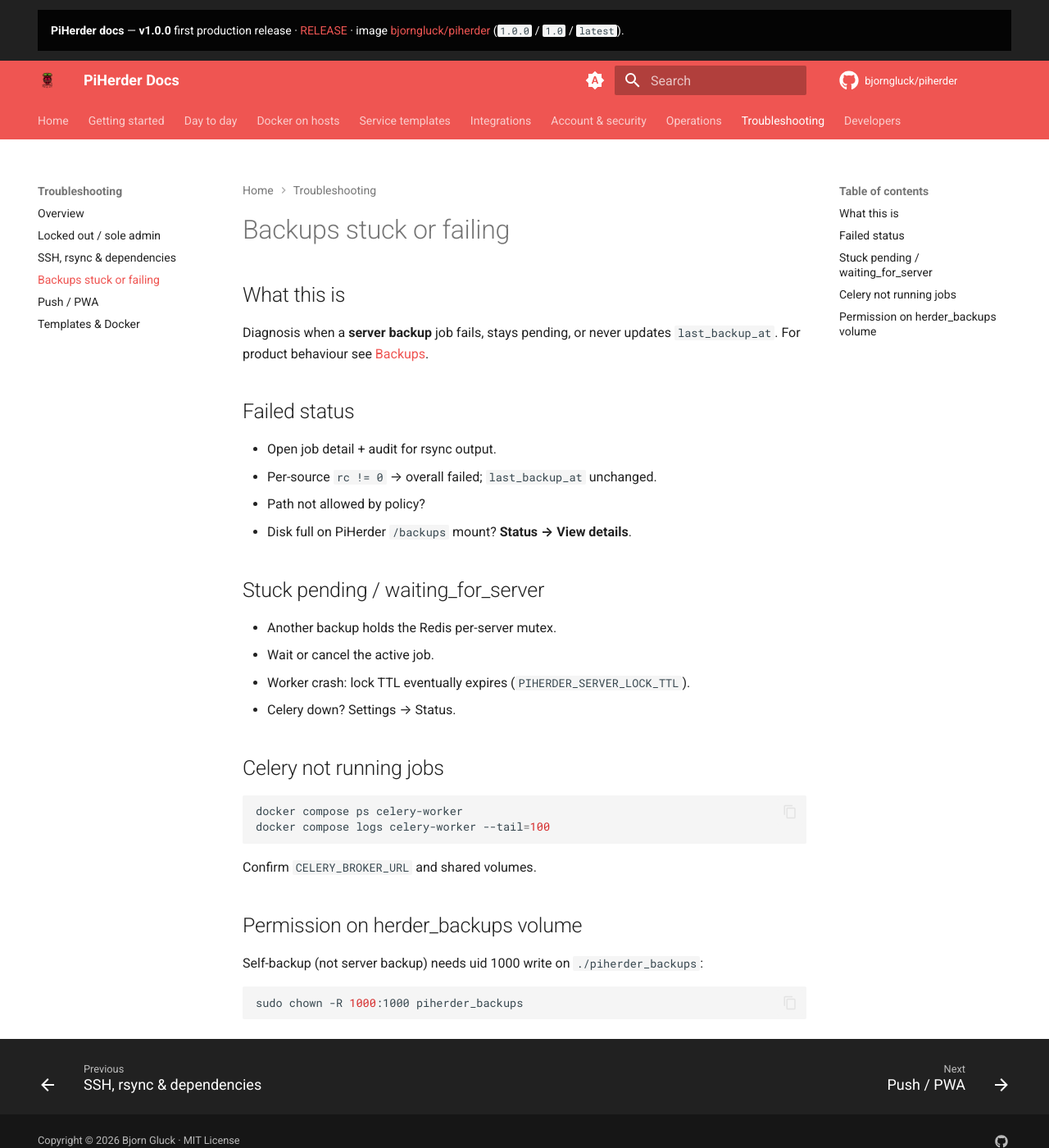
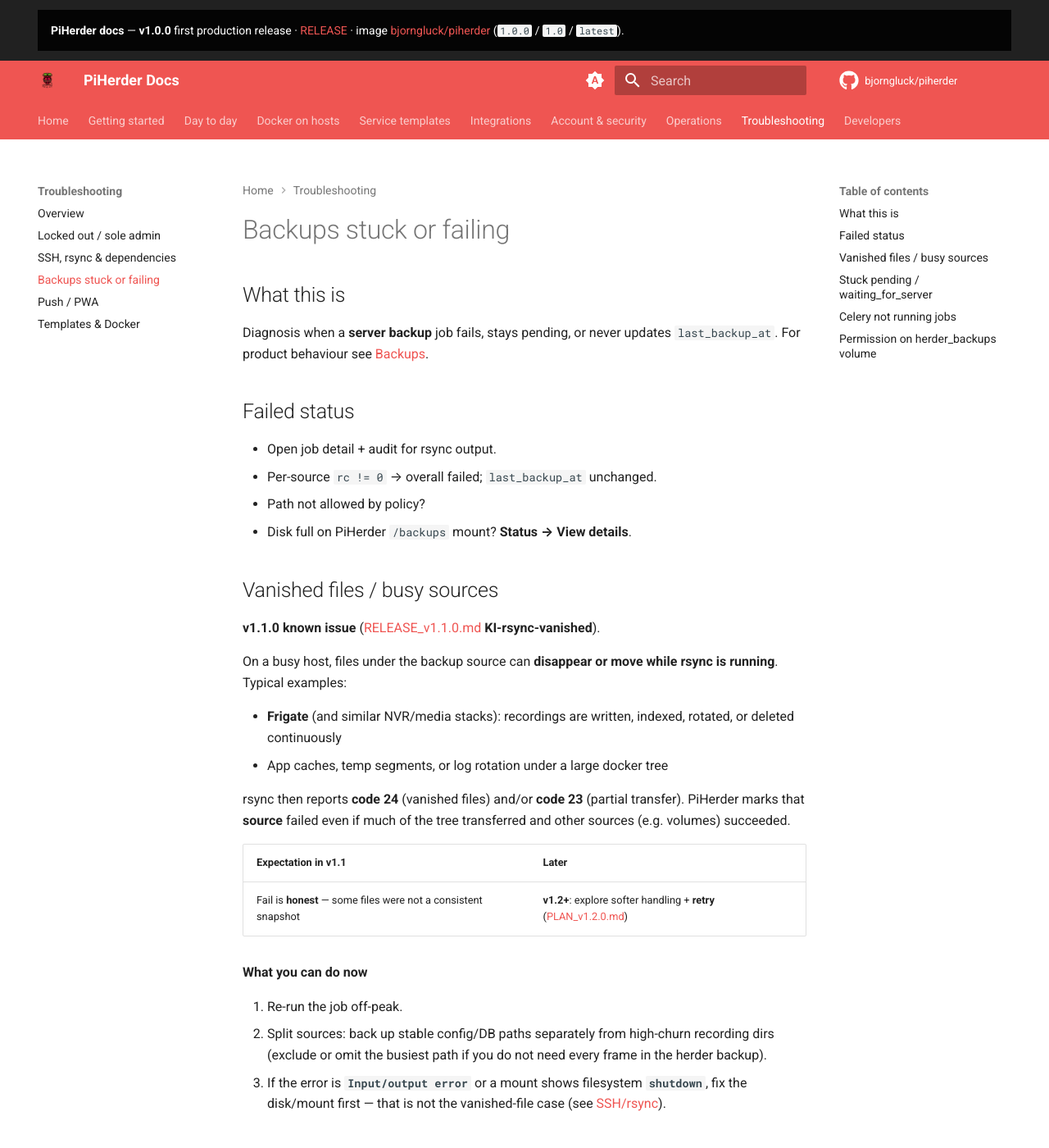
Before and after one commit to bjorngluck/piherder, an MkDocs documentation site: the page built from wiki/troubleshooting/backups.md, in a window 1280 px wide and 1400 px high. Shown: the whole window at 82% size. Built offline with MkDocs 1.6.1 and Material for MkDocs 9.7.7, drawn with Linux system fonts in a browser that asks for light colours; comment, search, counter and statistics services are not loaded.

Commit message:
docs(1.1): known issue KI-rsync-vanished for busy backup sources
Document that rsync can fail when files disappear mid-transfer on live
trees (e.g. Frigate NVR recordings). Ship as accepted known issue in
RELEASE_v1.1.0; operator guidance in wiki; carry retry/soft-success to
v1.2 as B-retry.

```diff
--- a/wiki/troubleshooting/backups.md
+++ b/wiki/troubleshooting/backups.md
@@ -10,6 +10,27 @@
 - Per-source `rc != 0` → overall failed; `last_backup_at` unchanged.
 - Path not allowed by policy?
 - Disk full on PiHerder `/backups` mount? **Status → View details**.
+
+## Vanished files / busy sources
+
+**v1.1.0 known issue** ([RELEASE_v1.1.0.md](../../docs/RELEASE_v1.1.0.md#known-issues-ship-with-awareness) **KI-rsync-vanished**).
+
+On a busy host, files under the backup source can **disappear or move while rsync is running**. Typical examples:
+
+- **Frigate** (and similar NVR/media stacks): recordings are written, indexed, rotated, or deleted continuously
+- App caches, temp segments, or log rotation under a large docker tree
+
+rsync then reports **code 24** (vanished files) and/or **code 23** (partial transfer). PiHerder marks that **source** failed even if much of the tree transferred and other sources (e.g. volumes) succeeded.
+
+| Expectation in v1.1 | Later |
+|---------------------|--------|
+| Fail is **honest** — some files were not a consistent snapshot | **v1.2+**: explore softer handling + **retry** ([PLAN_v1.2.0.md](../../docs/PLAN_v1.2.0.md)) |
+
+**What you can do now**
+
+1. Re-run the job off-peak.
+2. Split sources: back up stable config/DB paths separately from high-churn recording dirs (exclude or omit the busiest path if you do not need every frame in the herder backup).
+3. If the error is **`Input/output error`** or a mount shows filesystem **`shutdown`**, fix the disk/mount first — that is not the vanished-file case (see [SSH/rsync](ssh-rsync.md#backups-rsync-code-23-partial-transfer)).
 
 ## Stuck pending / waiting_for_server
 
```
Also changed, not shown: docs/PLAN_v1.1.0.md (+11 -1 lines), docs/PLAN_v1.2.0.md (+8 -1 lines), docs/RELEASE_v1.1.0.md (added, +72 -0 lines), wiki/troubleshooting/ssh-rsync.md (+2 -2 lines).
